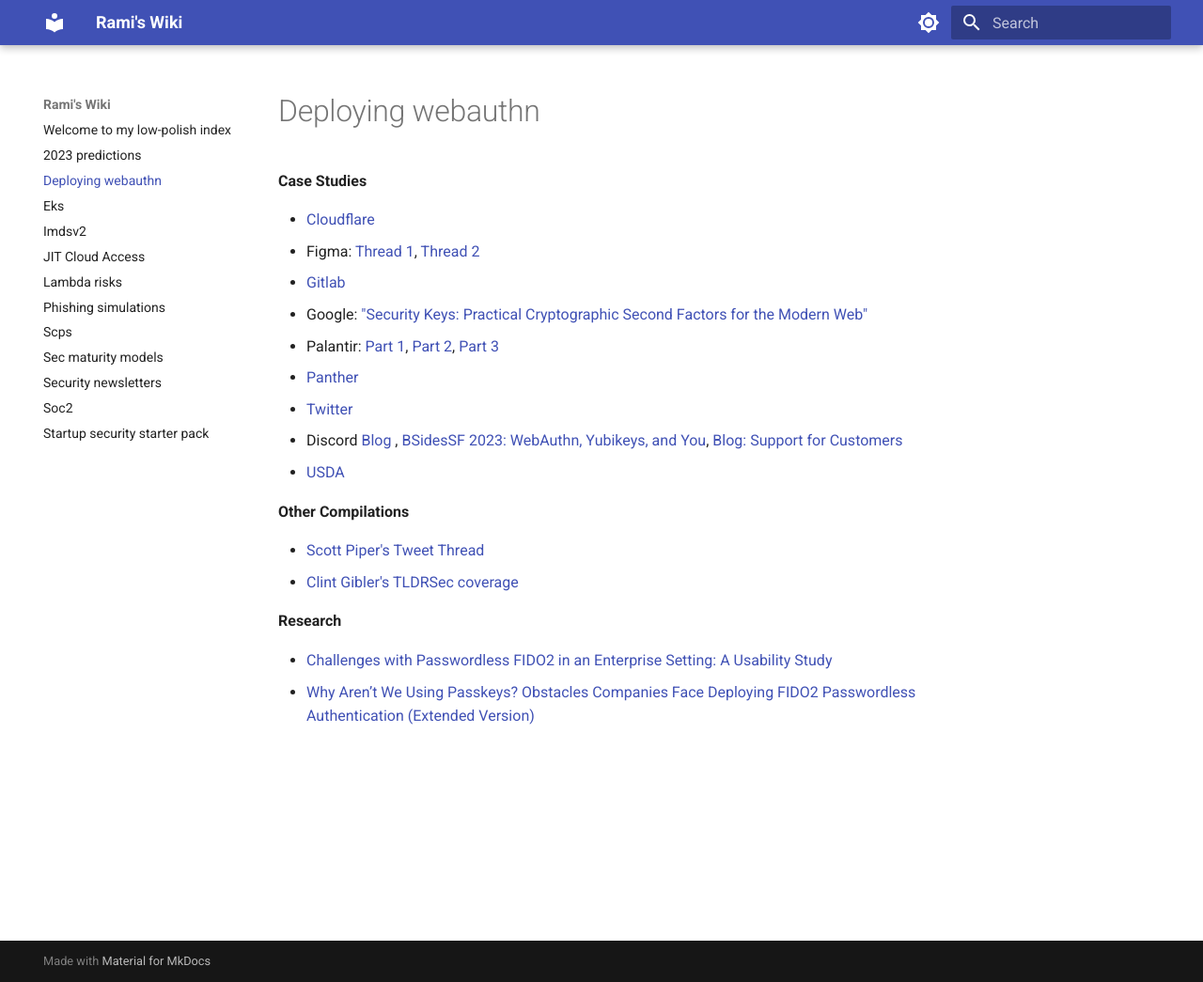
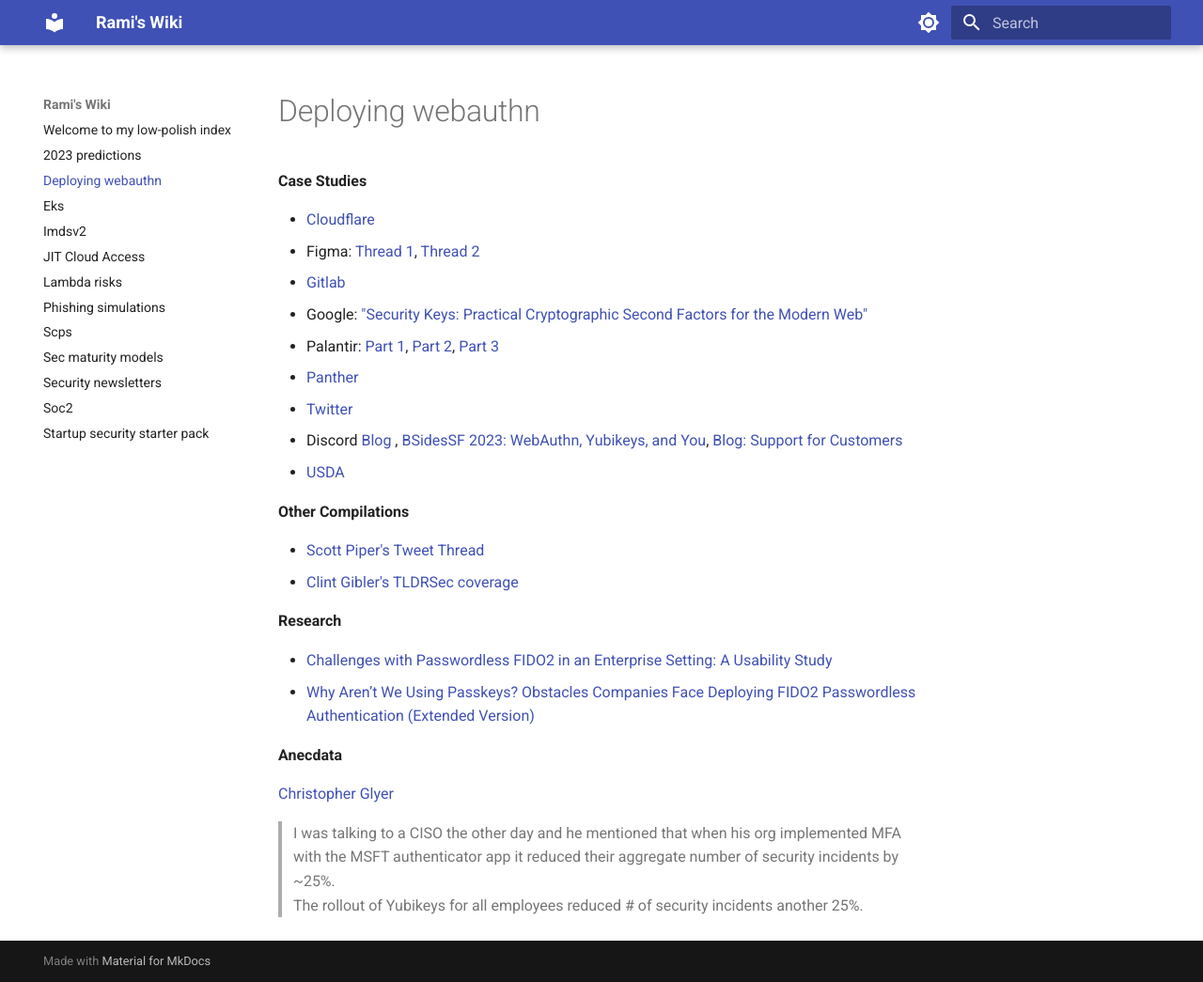
Before and after one commit to ramimac/wiki, an MkDocs documentation site: the page built from docs/deploying-webauthn.md, in a window 1280 px wide and 1045 px high. Shown: the whole window at 94% size. Built offline with MkDocs 1.6.1 and Material for MkDocs 9.7.7, drawn with Linux system fonts in a browser that asks for light colours.

Commit message:
Fixes #74: Webauthn

```diff
--- a/docs/deploying-webauthn.md
+++ b/docs/deploying-webauthn.md
@@ -23,3 +23,10 @@
 
 * [Challenges with Passwordless FIDO2 in an Enterprise Setting: A Usability Study](https://arxiv.org/pdf/2308.08096.pdf)
 * [Why Aren’t We Using Passkeys? Obstacles Companies Face Deploying FIDO2 Passwordless Authentication (Extended Version)](https://maximiliangolla.com/files/2024/papers/fidoobstacles-extended.pdf)
+
+**Anecdata**
+
+
+[Christopher Glyer](https://x.com/cglyer/status/1886580964320506183)
+> I was talking to a CISO the other day and he mentioned that when his org implemented MFA with the MSFT authenticator app it reduced their aggregate number of security incidents by ~25%.
+> The rollout of Yubikeys for all employees reduced # of security incidents another 25%.
```
